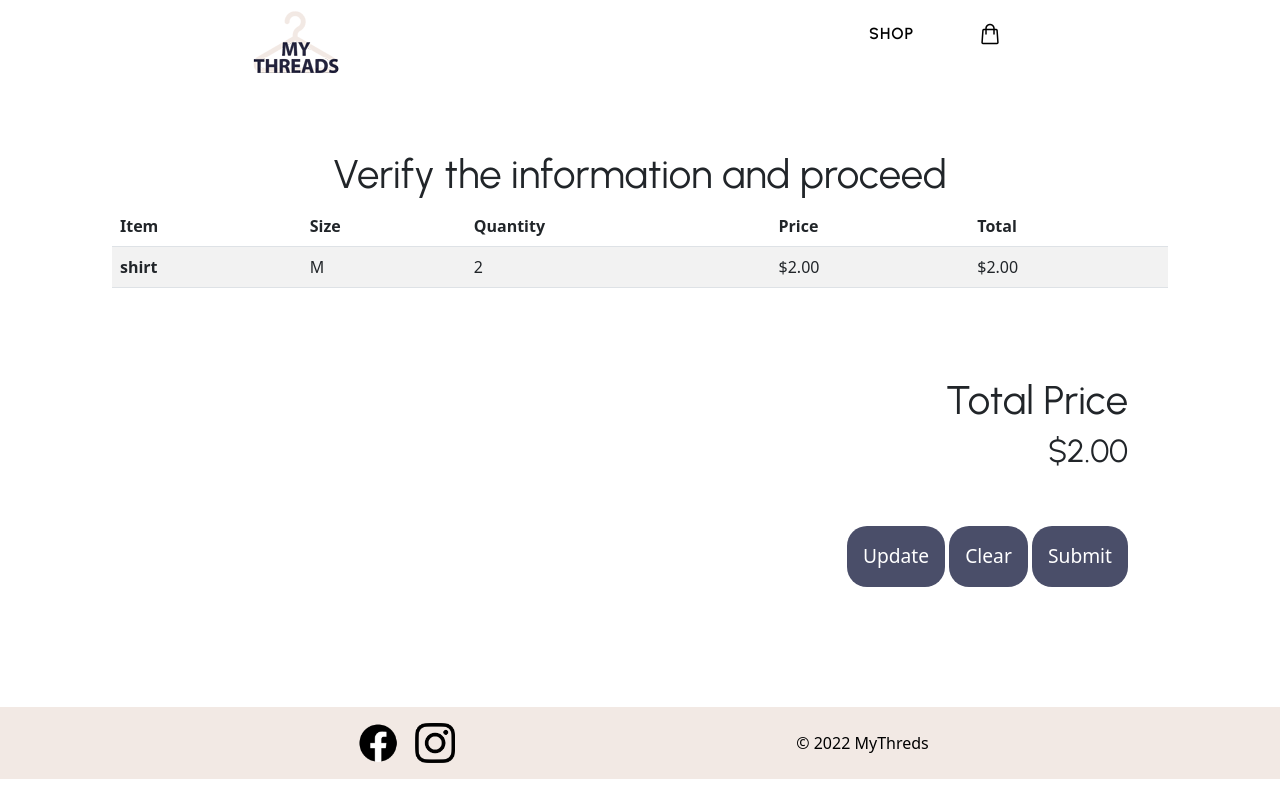
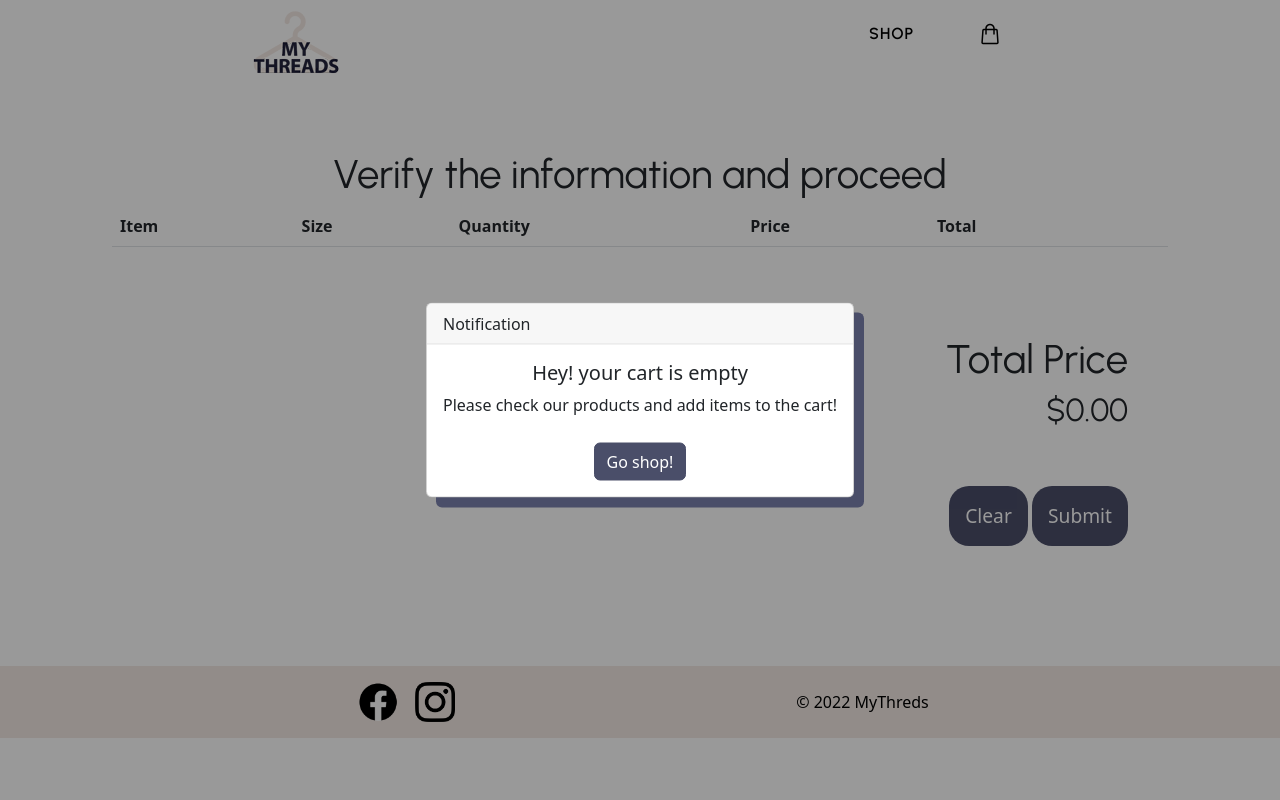
Before and after one commit to wilcodes/webStore, a PHP site: page /cart.html in a window 1280 px wide. Run offline with PHP 8.4, Linux system fonts and the light colour scheme; lists and menus that the app fills with data are empty.

Commit message:
manipulating data in the frontend and sending it to php

```diff
--- a/client/cart.html
+++ b/client/cart.html
@@ -8,10 +8,12 @@
   <meta name="viewport" content="width=device-width,initial-scale=1">
   <link rel="icon" type="image/x-icon" href="images/favicon.ico">
   <link rel="Stylesheet" href="styles.css" type="text/css"/>
+
   <link rel="preconnect" href="https://fonts.googleapis.com">
   <link rel="preconnect" href="https://fonts.gstatic.com" crossorigin>
   <link href="https://fonts.googleapis.com/css2?family=Urbanist:wght@400;600&display=swap" rel="stylesheet">
   <link href="https://cdn.jsdelivr.net/npm/bootstrap@5.2.0/dist/css/bootstrap.min.css" rel="stylesheet" integrity="sha384-gH2yIJqKdNHPEq0n4Mqa/HGKIhSkIHeL5AyhkYV8i59U5AR6csBvApHHNl/vI1Bx" crossorigin="anonymous">
+
 </head>
 <body>
 <div class="containerbox">
@@ -26,15 +28,99 @@
 
       <li><a href="shop.html">SHOP</a></li>
       <li><a href="cart.html"><img src="images/shopping-bag.png" alt="shopping-bag" /></a></li>
-      <!-- <li><a href="form.html"><img src="" alt="" />Form</a></li> -->
+
     </ul>
 
   </nav>
 
+<!--  Modal and backdrop -->
+  <div class="empty-cart-modal">
+  <div class="backdrop">
+
+  </div>
+  <div class="unique-modal">
+    <div class="card">
+      <div class="card-header">
+        Notification
+      </div>
+      <div class="card-body">
+        <h5 class="card-title">Hey! your cart is empty</h5>
+        <p class="card-text">Please check our products and add items to the cart! </p>
+        <a href="./shop.html" class="btn btn-primary">Go shop!</a>
+      </div>
+    </div>
+  </div>
+</div>
+  <!--  Modal and baackdrop -->
+
+  <!--  Modal Form -->
+  <div class="checkout-modal">
+    <div class="backdrop">
+
+    </div>
+    <div class="unique-modal">
+      <div class="card">
+        <div class="card-header">
+         Check out here!
+        </div>
+        <div class="card-body">
+          <h5 class="card-title">Fill the information below and complete your purchase</h5>
+         <form action="../server/read.php" method="post">
+           <div class="row">
+             <div class="col">
+               <input type="text" class="form-control" placeholder="First name" required name="name">
+             </div>
+             <div class="col">
+               <input type="text" class="form-control" placeholder="Last name" required name="lastname">
+             </div>
+           </div>
+
+           <div class="form-group">
+             <input type="email" class="form-control" id="exampleInputEmail1" aria-describedby="emailHelp" placeholder="Enter email" required name="email">
+             <small id="emailHelp" class="form-text text-muted">We'll never share your email with anyone else.</small>
+           </div>
+           <div class="form-group">
+
+             <input type="text" class="form-control" id="inputAddress" placeholder="1234 Main St" required name="address">
+           </div>
+
+           <div class="form-group">
+             <input type="text"  placeholder="Card Owner Name"  class="form-control " required name="cardholderName">
+           </div>
+
+           <div class="form-group">
+
+
+               <input type="text" placeholder="Valid card number" class="form-control " required name="cardnumber">
+
+           </div>
+           <div class="row">
+             <div class="col-sm-8">
+               <div class="form-group">
+                 <div class="input-group">
+                    <input type="number" placeholder="MM" name="" class="form-control" required name="month">
+                   <input type="number" placeholder="YY" name="" class="form-control" required name="year">
+                 </div>
+               </div>
+             </div>
+             <div class="col-sm-4">
+                <input type="number" required class="form-control" placeholder="CVV" required name="cvv">
+             </div>
+           </div>
+            <input type="hidden" value="" class="bridge" name="records" value="empty">
+           <button type="submit" class="btn btn-primary">Checkout</button>
+           <button  class="btn btn-primary" id="closeForm">Close modal</button>
+         </form>
+
+        </div>
+      </div>
+    </div>
+  </div>
+  <!--  Modal Form -->
+
   <main>
-
     <h1>Verify the information and proceed</h1>
-    <form method='post' action='./checkout.php'>
+    <div>
       <table class="table table-striped">
         <thead>
         <tr>
@@ -44,19 +130,10 @@
           <th scope="col">Quantity</th>
           <th scope="col">Price</th>
           <th scope="col">Total</th>
+          <th scope="col"></th>
         </tr>
         </thead>
-        <tbody>
-
-        <tr>
-          <th scope="row">shirt</th>
-          <td>M</td>
-          <td>2</td>
-          <td>$2.00</td>
-          <td>$2.00</td>
-        </tr>
-        <tr>
-
+        <tbody id="tableBody">
 
 
         </tbody>
@@ -69,20 +146,19 @@
         </div>
         <div>
 
-          <h4 style='font-size: 2rem;'>$2.00</h4>
+          <h4 style='font-size: 2rem;' class="finalPrice">$2.00</h4>
         </div>
 
         <div>
 
-          <button type='submit' class='update' name='update'>Update</button>
-          <button type='submit' class='clear' name='clear'>Clear</button>
-          <button type='submit' class='submit' name='clear'>Submit</button>
+          <button  class='clear' >Clear</button>
+          <button  class='submit' >Submit</button>
         </div>
 
 
       </div>
 
-    </form>
+    </div>
 
 
 
@@ -106,6 +182,6 @@
   </footer>
 </div>
 <script src="https://cdn.jsdelivr.net/npm/bootstrap@5.2.0/dist/js/bootstrap.bundle.min.js" integrity="sha384-A3rJD856KowSb7dwlZdYEkO39Gagi7vIsF0jrRAoQmDKKtQBHUuLZ9AsSv4jD4Xa" crossorigin="anonymous"></script>
-
+<script src="renderRecords.js"></script>
 </body>
 </html>
--- /dev/null
+++ b/client/renderRecords.js
@@ -0,0 +1,97 @@
+let list = JSON.parse(localStorage.getItem('collection'));
+const parent = document.getElementById('tableBody');
+let finalPrice = 0;
+const modal = document.querySelector('.empty-cart-modal');
+const formModal = document.querySelector('.checkout-modal');
+if (!list){
+    modal.style.display ='block';
+}
+function addChild (id, size, quantity, uid, price, total= price*quantity){
+    finalPrice += total;
+    const container =  document.createElement('tr');
+    const node1 = document.createElement('th');
+    const node2 = document.createElement('th');
+    const node3 = document.createElement('th');
+    const node4 = document.createElement('th');
+    const node5 = document.createElement('th');
+    const node6 = document.createElement('th');
+    const button = document.createElement('button');
+    console.log(uid);
+    node1.textContent = id;
+    node2.textContent = size;
+    node3.textContent = quantity;
+    node4.textContent = `$${price}.00`;
+    node5.textContent = `$${total}.00`;
+    node1.scope = 'col';
+    button.textContent = 'Delete record';
+    button.className = 'btn btn-danger';
+    button.value = uid;
+
+ parent.appendChild(container);
+ container.appendChild(node1);
+ container.appendChild(node2);
+ container.appendChild(node3);
+ container.appendChild(node4);
+ container.appendChild(node5);
+ container.appendChild(node6);
+ node6.appendChild(button);
+};
+
+if (list){
+    list.forEach((item)=>{
+        addChild(item.id, item.size, item.quantity, item.uid, item.price);
+    });
+
+}
+
+const buttonNode = document.querySelectorAll('.btn.btn-danger');
+buttonNode.forEach(button =>{
+    button.addEventListener('click', (e) =>{
+        deleteRecord(e.target.value);
+    })
+});
+
+
+
+
+function deleteRecord (uid){
+    const current = list.filter(record => record.uid !== uid);
+    if (current.length === 0){
+        localStorage.clear();
+    }else{
+        localStorage.setItem('collection', JSON.stringify(current));
+    }
+
+    location.reload();
+};
+
+
+function updateFinalPrice(){
+   const nodePrice =  document.querySelector('.finalPrice');
+    nodePrice.innerHTML = `$${finalPrice}.00`;
+
+}
+updateFinalPrice();
+
+function closeFormModal(){
+    const buttonClose = document.querySelector('#closeForm');
+
+    buttonClose.addEventListener('click', ()=>{
+        formModal.style.display = 'none';
+    })
+};
+
+function openFormModal(){
+    const buttonClose = document.querySelector('.submit');
+
+    buttonClose.addEventListener('click', ()=>{
+        formModal.style.display = 'block';
+    })
+}
+
+closeFormModal();
+openFormModal();
+
+const bridge = document.querySelector('.bridge');
+
+bridge.value = JSON.stringify(list);
--- a/client/styles.css
+++ b/client/styles.css
@@ -289,27 +289,37 @@ p {
 label {
     margin-bottom: 5px;
 }
+.empty-cart-modal{
+    display: none;
+}
+.empty-cart-modal-shop{
+    display: none;
+}
+.checkout-modal{
+    display: none;
+}
+.unique-modal{
+    position: fixed;
+    z-index: 5000;
+    top: 50%;
+    left: 50%;
+    transform: translate(-50%, -50%);
+}
+.checkout-modal input{
+    margin-top:1rem;
+    margin-bottom: .5rem;
+}
+.backdrop{
+    width: 100%;
+    height: 100%;
+    position: fixed;
+    z-index: 100;
 
-
-
-
-
-
-
-
-
-
-
-
-
-
-
-
-
-
-
-
-
+    top: 0;
+    /* Fallback color */
+    background-color: rgba(0,0,0, 0.4); /
+transition: all 0.3s ease-out;
+}
 
 /* Responsive */
 @media (max-width: 500px){
--- a/reference-logic/list.php
+++ b/reference-logic/list.php
@@ -52,7 +52,7 @@ ini_set('display_startup_errors', 1);
 
     </tbody>
 </table>
-<script src="renderRecords.js"></script>
+<script src="../client/renderRecords.js"></script>
 <script src="sendRecords.js"></script>
 </body>
 </html>
```
Also changed, not shown: client/captureHandler.js (+11 -1 lines), client/shop.html (+20 -2 lines), reference-logic/renderRecords.js (deleted, +0 -54 lines), server/read.php (added, +45 -0 lines).
